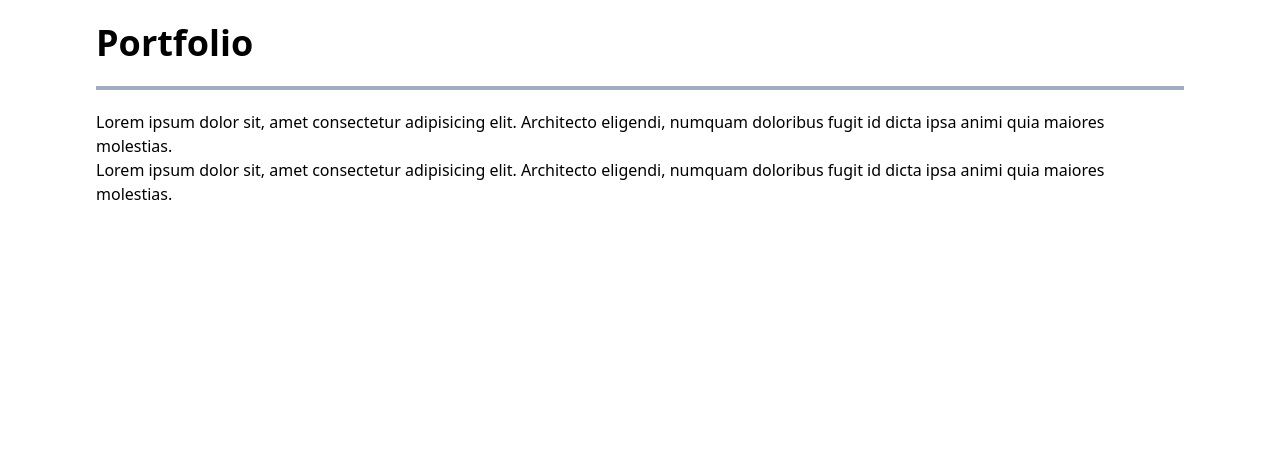
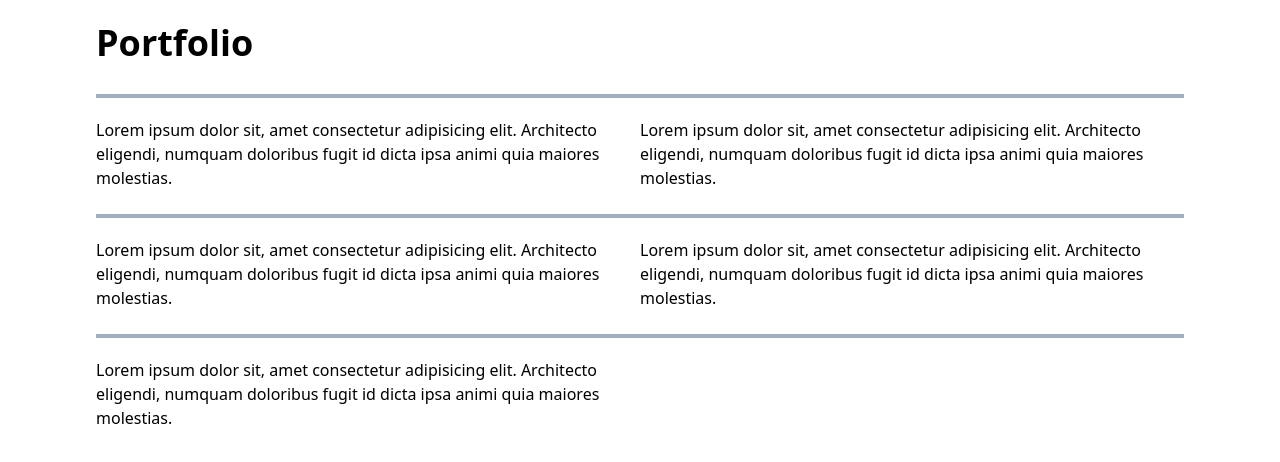
Before and after one commit to westbrookdaniel/westbrook-daniel-website, a Next.js app: page / in a window 1280 px wide. Shown: the part 1070-1532 px from the top of the page. Before the commit the page ends 1316 px from the top, so only its background shows below. Built offline with nearby package versions, Linux system fonts and the light colour scheme.

Commit message:
portfolio grid with dividers

```diff
--- a/components/layout/PortfolioGrid.js
+++ b/components/layout/PortfolioGrid.js
@@ -1,3 +1,35 @@
-export default function PortfolioGrid({ children }) {
-	return <div>{children}</div>
+import Divider from '../Divider'
+
+export default function PortfolioGrid() {
+	const El = () => {
+		return (
+			<p>
+				Lorem ipsum dolor sit, amet consectetur adipisicing elit. Architecto
+				eligendi, numquam doloribus fugit id dicta ipsa animi quia maiores
+				molestias.
+			</p>
+		)
+	}
+	const arr = [El, El, El, El, El]
+	const arrOut = addDividers(arr)
+
+	return (
+		<div>
+			<div className="grid grid-cols-2">
+				{arrOut.map((el) => typeof el === 'function' && el())}
+			</div>
+		</div>
+	)
 }
+
+export const addDividers = (arr) => {
+	const output = []
+	for (let i = 0; i < arr.length; i++) {
+		const el = arr[i]
+		if (!(i % 2)) {
+			output.push(() => <Divider className="mt-6 mb-5 grid-span" />)
+		}
+		output.push(el)
+	}
+	return output
+}
--- a/pages/index.js
+++ b/pages/index.js
@@ -21,19 +21,7 @@ export default function Home() {
 
 			<Container spaced>
 				<h2 className="text-4xl font-bold">Portfolio</h2>
-				<Divider className="mt-4 mb-5" />
-				<PortfolioGrid>
-					<p>
-						Lorem ipsum dolor sit, amet consectetur adipisicing elit. Architecto
-						eligendi, numquam doloribus fugit id dicta ipsa animi quia maiores
-						molestias.
-					</p>
-					<p>
-						Lorem ipsum dolor sit, amet consectetur adipisicing elit. Architecto
-						eligendi, numquam doloribus fugit id dicta ipsa animi quia maiores
-						molestias.
-					</p>
-				</PortfolioGrid>
+				<PortfolioGrid />
 			</Container>
 		</div>
 	)
--- a/styles/index.css
+++ b/styles/index.css
@@ -11,3 +11,7 @@
 .row > * + * {
     @apply lg:ml-8 mt-3 lg:mt-0
 }
+
+.grid-span {
+    grid-column: 1 / span 12;
+}
```
